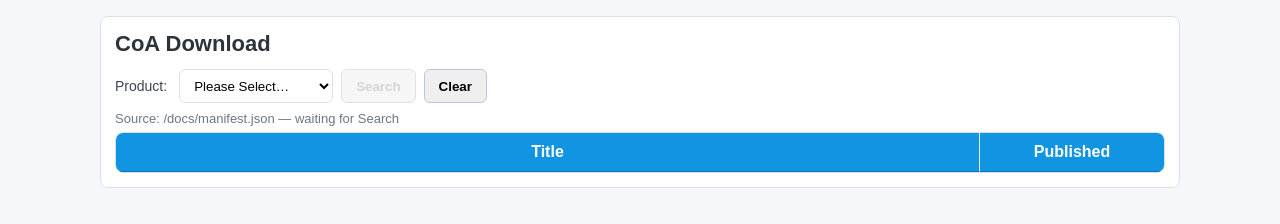
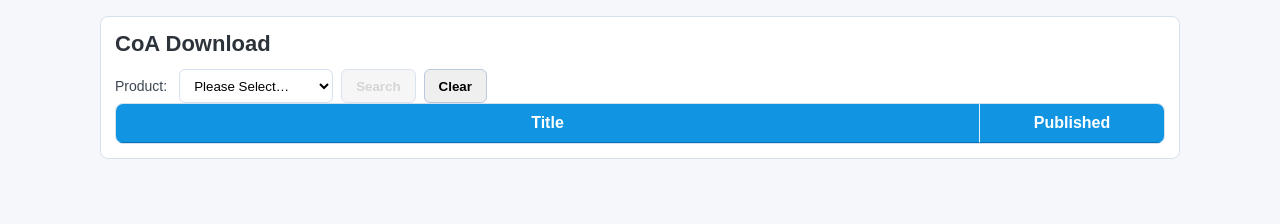
Before and after one commit to kjgkhkk/coa-search, a website: page docs/index.html in a window 1280 px wide. Drawn offline with Linux system fonts and the light colour scheme.

Commit message:
Update index.html

```diff
--- a/docs/index.html
+++ b/docs/index.html
@@ -73,7 +73,7 @@
         <button id="clearBtn" class="btn">Clear</button>
       </div>
 
-      <div id="status" class="status">Source: (detecting…) — waiting for Search</div>
+      <div id="status" class="status" style="display:none;">Source: (detecting…) — waiting for Search</div>
 
       <!-- Result table -->
       <div class="tablewrap">
```
